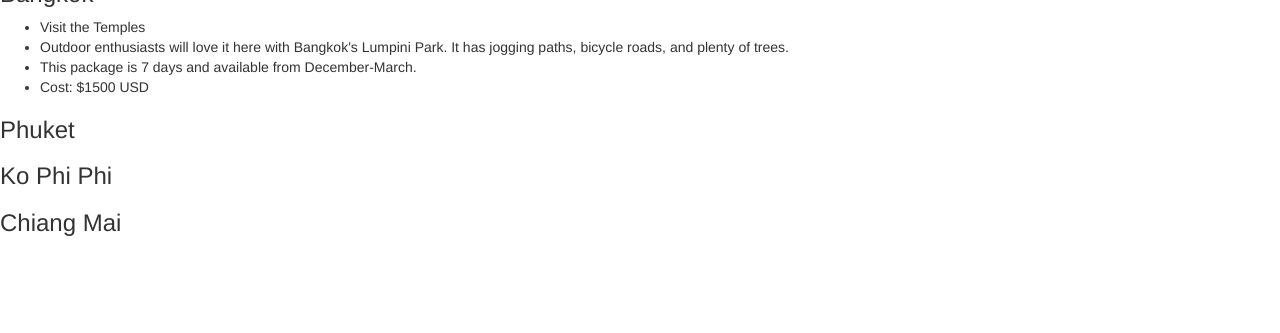
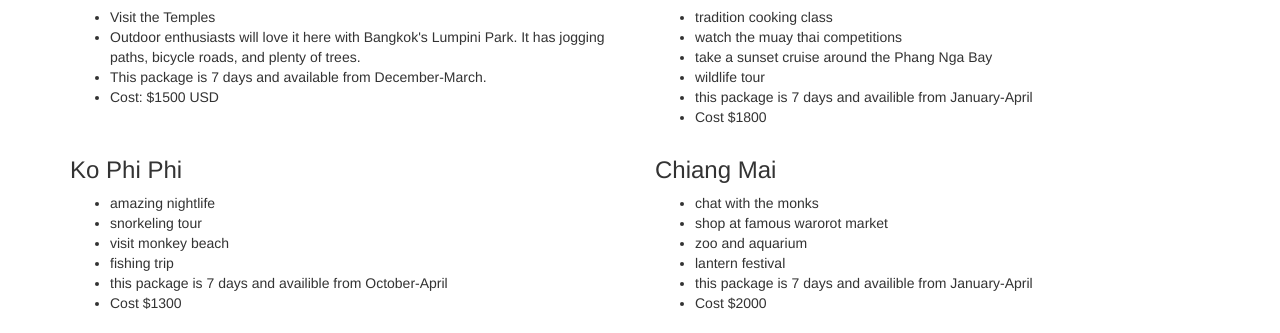
Before and after one commit to cassiemusolf/vacation, a plain HTML site: page index.html in a window 1280 px wide. Shown: the part 467-800 px from the top of the page. Drawn offline with Linux system fonts and the light colour scheme.

Commit message:
add columns and information for vacation packages.

```diff
--- a/index.html
+++ b/index.html
@@ -14,8 +14,10 @@
         <p class=bg-success>Though well on the map, there are still good destinations to visit away from the crowds and the prices they bring. Overall, Thailand speaks for itself. It’s so well known around the world that when you hear the name, you already think about beaches, beauty, jungles, and food. And your thoughts are spot on.</p>
         <footer> Some Traveler <cite title="Lonely Planet">Lonely Planet</cite></footer>
       </blockquote>
-  </div>
+
       <h2>Vacation Packages</h2>
+      <div class="row">
+        <div class="col-lg-6">
         <h3>Bangkok</h2>
           <ul>
             <li>Visit the Temples</li>
@@ -23,9 +25,47 @@
             <li>This package is 7 days and available from December-March.
               <li>Cost: $1500 USD</li>
             </ul>
+          </div>
+
+          <div class="col-lg-6">
           <h3>Phuket</h3>
+          <ul>
+            <li>tradition cooking class</li>
+            <li>watch the muay thai competitions</li>
+            <li>take a sunset cruise around the Phang Nga Bay</li>
+            <li>wildlife tour</li>
+            <li>this package is 7 days and availible from January-April</li>
+            <li>Cost $1800</li>
+          </ul>
+        </div>
+      </div>
 
+        <div class="row">
+          <div class="col-lg-6">
           <h3>Ko Phi Phi</h3>
+          <ul>
+            <li>amazing nightlife</li>
+            <li>snorkeling tour</li>
+            <li>visit monkey beach</li>
+            <li>fishing trip</li>
+            <li>this package is 7 days and availible from October-April</li>
+            <li>Cost $1300</li>
+          </ul>
+        </div>
+
+        <div class="col-lg-6">
         <h3>Chiang Mai</h3>
+        <ul>
+          <li>chat with the monks</li>
+          <li>shop at famous warorot market</li>
+          <li>zoo and aquarium</li>
+          <li>lantern festival</li>
+          <li>this package is 7 days and availible from January-April</li>
+          <li>Cost $2000</li>
+        </ul>
+      </div>
+      </div>
+    </div>
+  </div>
 </body>
 </html>
```
Lines whose indentation alone changed are shown as unchanged.
